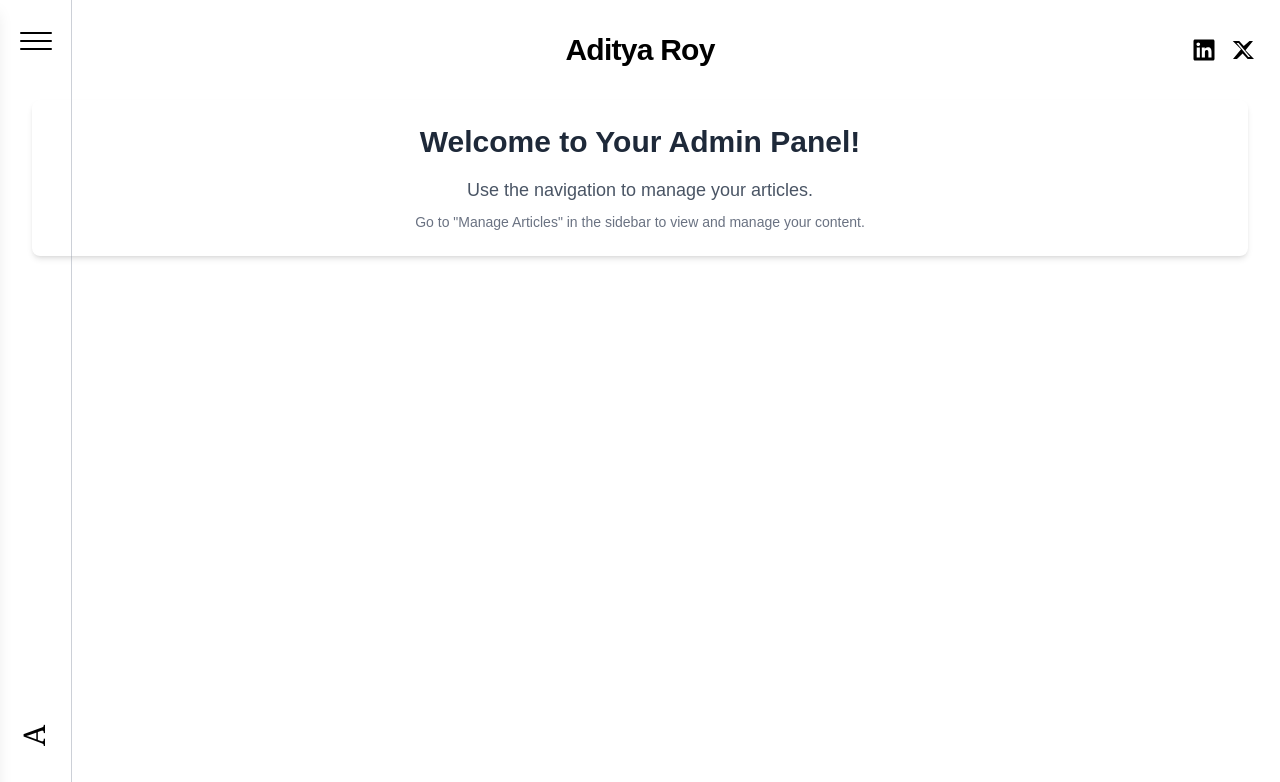
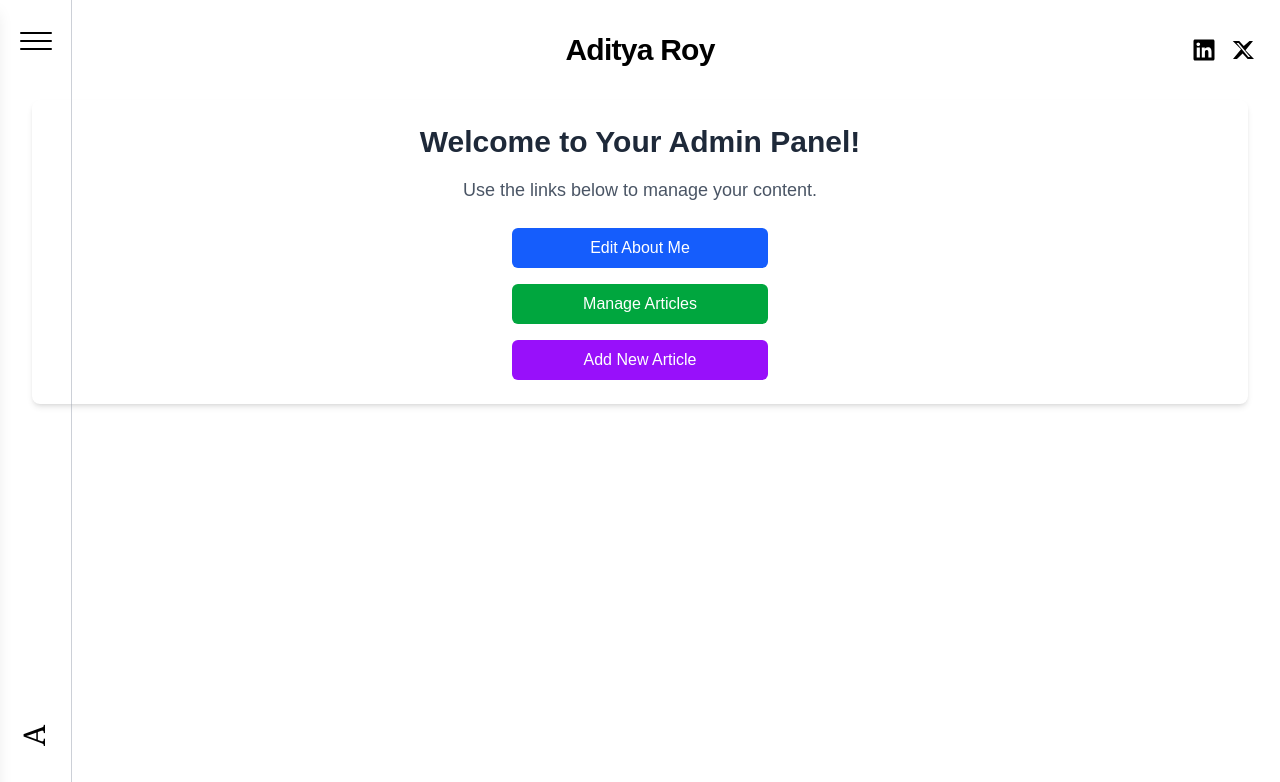
Before and after one commit to kshypjn/royPortfolio-frontend, a Next.js app: page /dashboard in a window 1280 px wide. Shown: the top 782 px of the page. Built offline with nearby package versions, Linux system fonts and the light colour scheme.

Commit message:
admin edited

```diff
--- a/src/app/(admin-protected)/dashboard/page.js
+++ b/src/app/(admin-protected)/dashboard/page.js
@@ -3,15 +3,24 @@
 // frontend/src/app/(admin-protected)/page.js
 // This will be your simplified dashboard page
 
+import Link from "next/link";
+
 export default function AdminDashboardPage() {
   return (
     <div className="bg-white p-6 rounded-lg shadow-md text-center">
       <h2 className="text-3xl font-bold text-gray-800 mb-4">Welcome to Your Admin Panel!</h2>
-      <p className="text-gray-600 text-lg">Use the navigation to manage your articles.</p>
-      <p className="text-gray-500 text-sm mt-2">
-        Go to &quot;Manage Articles&quot; in the sidebar to view and manage your content.
-      </p>
-
+      <p className="text-gray-600 text-lg mb-6">Use the links below to manage your content.</p>
+      <div className="flex flex-col gap-4 items-center">
+        <Link href="/admin/about" className="px-6 py-2 bg-blue-600 text-white rounded-md hover:bg-blue-700 transition-colors duration-200 w-64 text-center">
+          Edit About Me
+        </Link>
+        <Link href="/articles" className="px-6 py-2 bg-green-600 text-white rounded-md hover:bg-green-700 transition-colors duration-200 w-64 text-center">
+          Manage Articles
+        </Link>
+        <Link href="/articles/new" className="px-6 py-2 bg-purple-600 text-white rounded-md hover:bg-purple-700 transition-colors duration-200 w-64 text-center">
+          Add New Article
+        </Link>
+      </div>
     </div>
   );
 }
```
